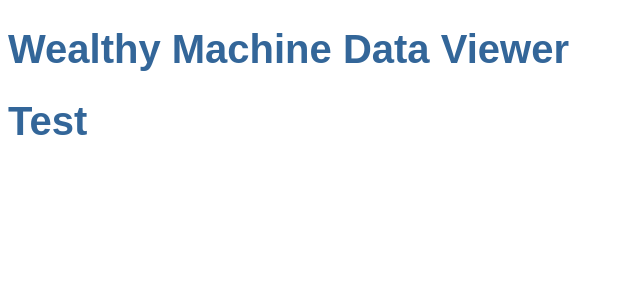
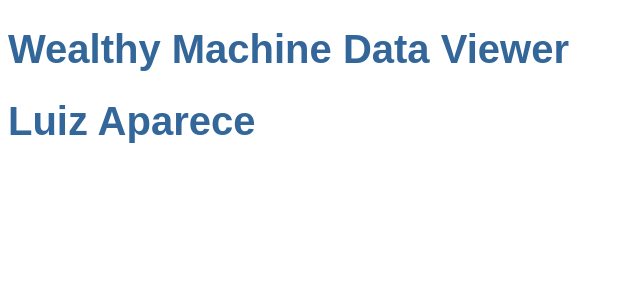
Before and after one commit to LuizGC/wealthymachineview, an Angular app: page / in a window 1280 px wide. Shown: the top 300 px of the page, without its empty margins (0-640 px from the left). Built offline with nearby package versions, Linux system fonts and the light colour scheme.

Commit message:
test auto deploy

```diff
--- a/src/app/app.component.html
+++ b/src/app/app.component.html
@@ -1,3 +1,3 @@
 <h1>{{title}}</h1>
 
-<h1>Test</h1>
+<h1>Luiz Aparece</h1>
```
